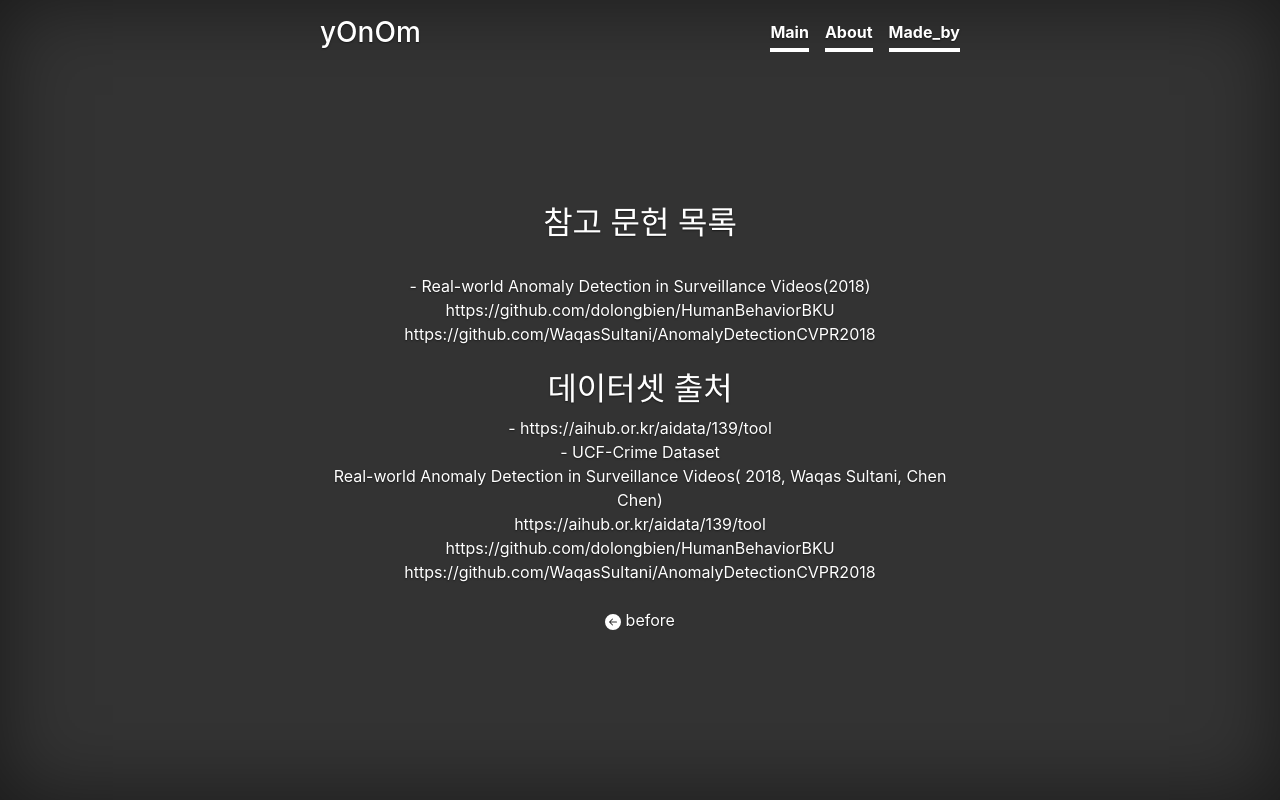
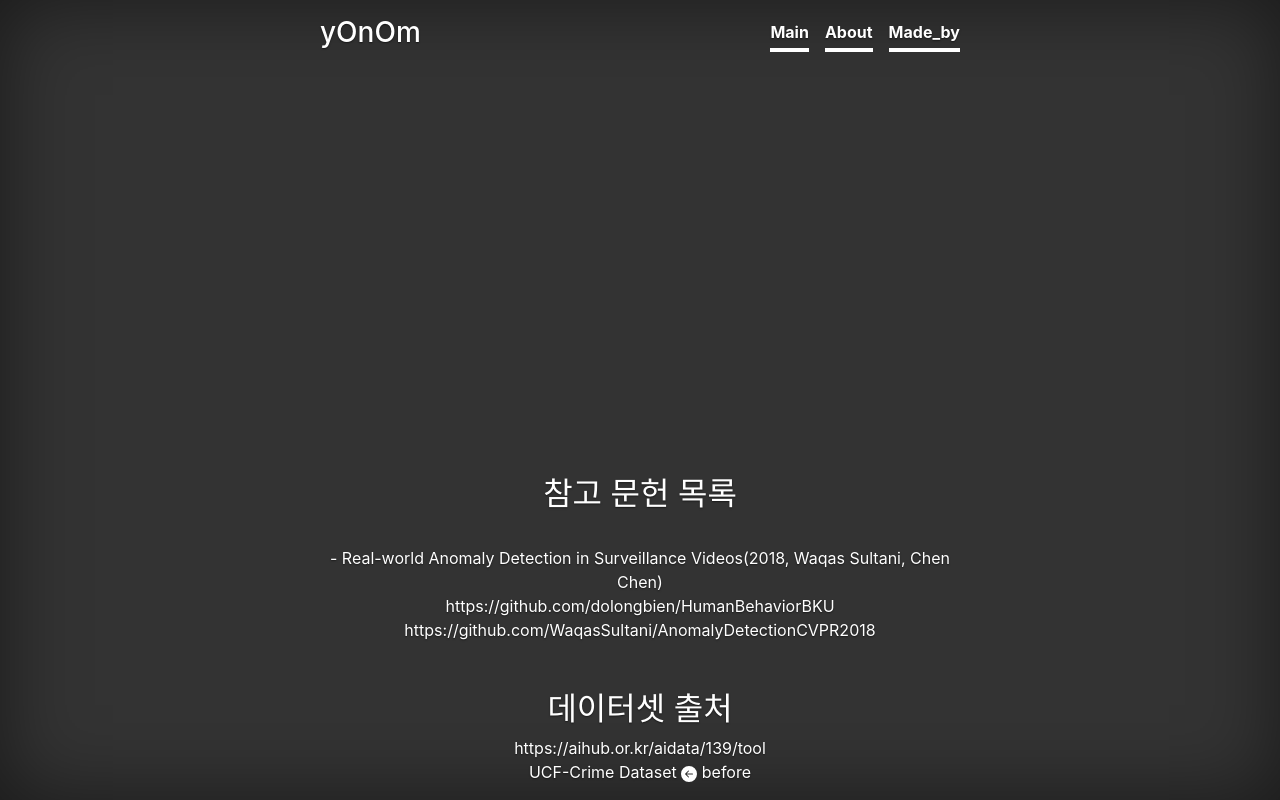
Before and after one commit to yOnOmproj/CCTV_anomaly_detection, a Django app: page /about3/ in a window 1280 px wide. Run offline with Django 3.2, Linux system fonts and the light colour scheme; some libraries are stand-ins or nearby versions.

Commit message:
new about3.html by seoyun

```diff
--- a/web/yonomAIproject/post/templates/post/about3.html
+++ b/web/yonomAIproject/post/templates/post/about3.html
@@ -9,7 +9,7 @@
     <h2>참고 문헌 목록</h2>
     </br>
     <a href="https://openaccess.thecvf.com/content_cvpr_2018/papers/Sultani_Real-World_Anomaly_Detection_CVPR_2018_paper.pdf">
-    - Real-world Anomaly Detection in Surveillance Videos(2018)</a>
+    - Real-world Anomaly Detection in Surveillance Videos(2018, Waqas Sultani, Chen Chen)</a>
     </br>
     <a href="https://github.com/dolongbien/HumanBehaviorBKU">
     https://github.com/dolongbien/HumanBehaviorBKU</a>
@@ -19,19 +19,13 @@
     </section>
     </br>
     <section id='ref'>
+    </br>
     <h2>데이터셋 출처</h2>
     </a href="https://aihub.or.kr/aidata/139/tool">
-    - https://aihub.or.kr/aidata/139/tool</a>
+    https://aihub.or.kr/aidata/139/tool</a>
     </br>
     </a href="https://www.crcv.ucf.edu/projects/real-world/">
-    - UCF-Crime Dataset</a>
-    </br>
-    Real-world Anomaly Detection in Surveillance Videos( 2018, Waqas Sultani, Chen Chen)<br>
-    https://aihub.or.kr/aidata/139/tool<br>
-    https://github.com/dolongbien/HumanBehaviorBKU<br>
-    https://github.com/WaqasSultani/AnomalyDetectionCVPR2018<br>
-    </section>
-    </br>
+    UCF-Crime Dataset</a>
     <a href="{%url 'post:about2'%}">
     <svg width="1em" height="1em" viewBox="0 0 16 16" class="bi bi-arrow-left-circle-fill" fill="currentColor" xmlns="http://www.w3.org/2000/svg">
     <path fill-rule="evenodd" d="M16 8A8 8 0 1 1 0 8a8 8 0 0 1 16 0zm-4.5.5a.5.5 0 0 0 0-1H5.707l2.147-2.146a.5.5 0 1 0-.708-.708l-3 3a.5.5 0 0 0 0 .708l3 3a.5.5 0 0 0 .708-.708L5.707 8.5H11.5z"/>
```
